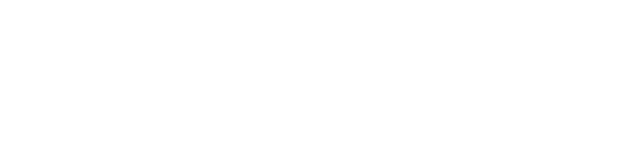
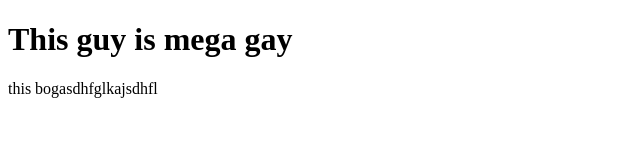
Before and after one commit to rghernandez416/BrisasPlumbing, a plain HTML site: page index.html in a window 1280 px wide. Shown: the whole page, without its empty margins (0-640 px from the left). Drawn offline with Linux system fonts and the light colour scheme.

Commit message:
yfgsdfgsd

```diff
--- a/index.html
+++ b/index.html
@@ -3,7 +3,10 @@
   <head>
     <meta charset="UTF-8" />
     <meta name="viewport" content="width=device-width, initial-scale=1.0" />
-    <title>Document</title>
+    <title>Home</title>
   </head>
-  <body></body>
+  <body>
+    <h1>This guy is mega gay</h1>
+    <p>this bogasdhfglkajsdhfl</p>
+  </body>
 </html>
```
